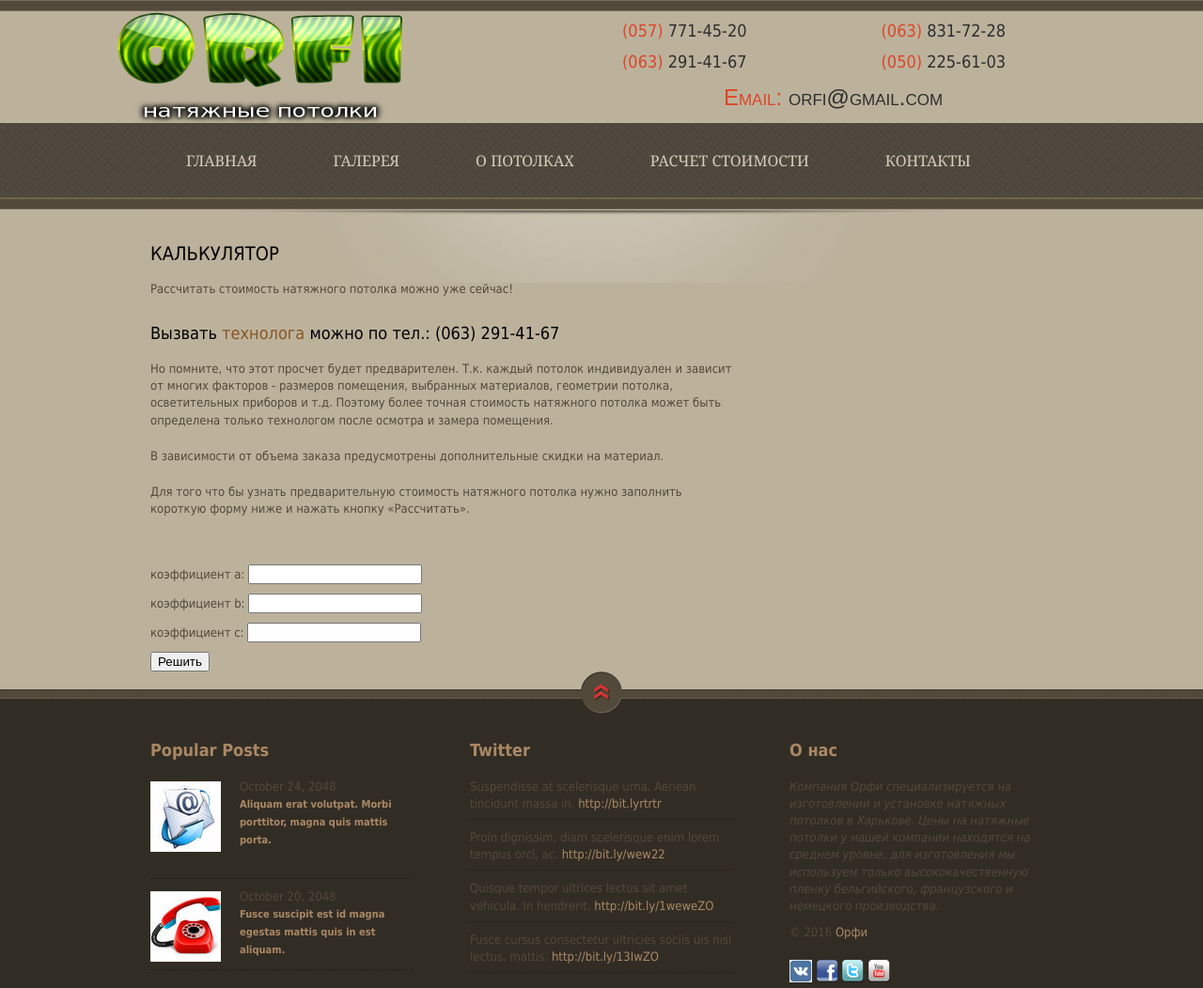
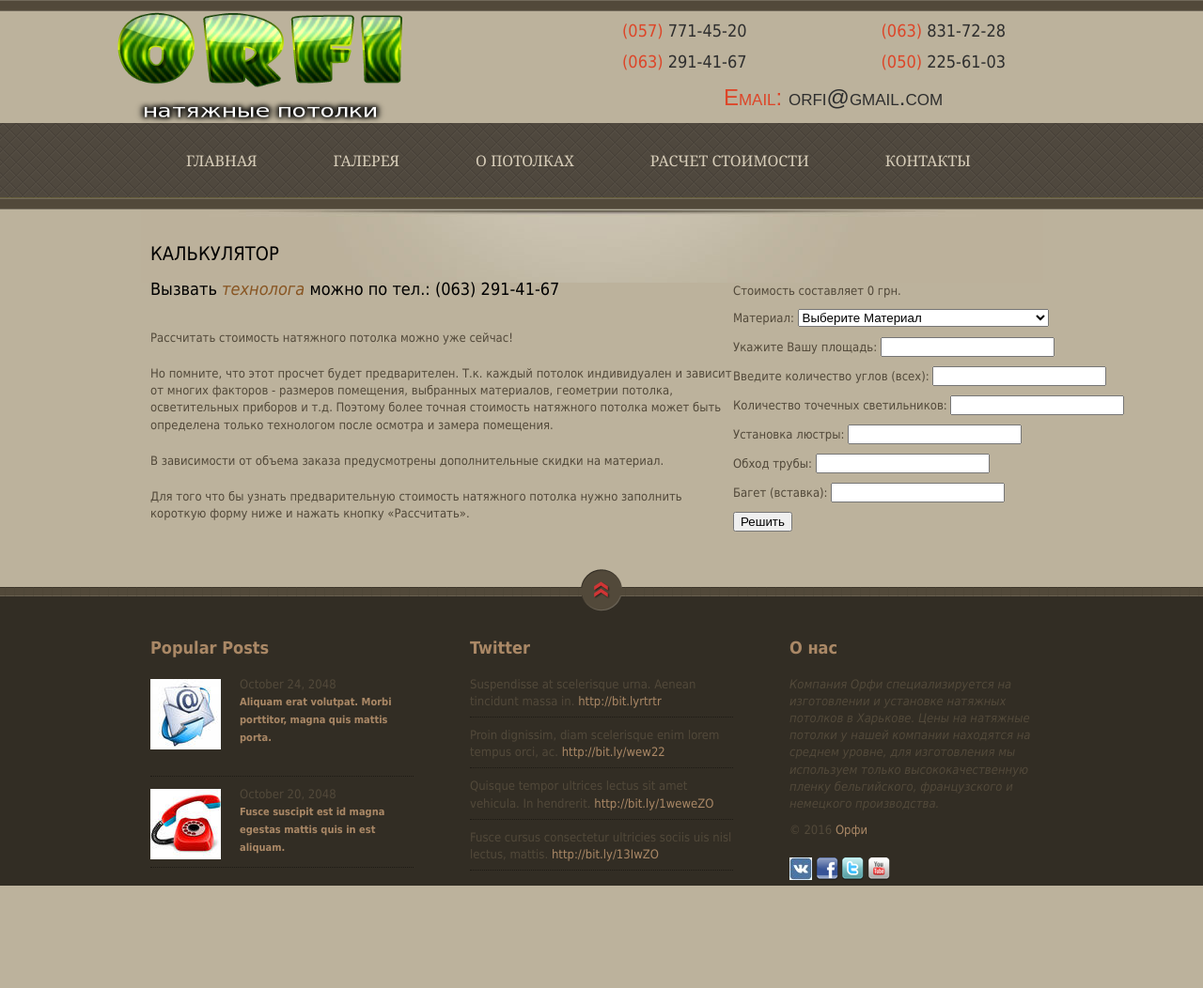
Before and after one commit to pogorelov-sergey/second_project, a Django app: page /calculator/ in a window 1280 px wide; the page is wider, and only the part inside the window is pictured. Shown: that part at 94% size. After the commit the page ends 943 px from the top of that part, so only its background shows below. Run offline with Django 3.2, Linux system fonts and the light colour scheme; data comes from the database, SQL or seed files in the repository; both versions use the stored data as it was after the commit.

Commit message:
added calculator

```diff
--- a/calculator/forms.py
+++ b/calculator/forms.py
@@ -1,14 +1,79 @@
 # -*- coding: utf-8 -*-
 from django import forms
 
+MATERIAL_CHOICES = (
+	('0', 'Выберите Материал'),
+    ('Бельгия', (
+            ('1', 'Глянцевая (54 цвета)'),
+            ('2', 'Матовая (120 цветов)'),
+            ('3', 'Сатин (10 цветов)'),
+        )
+    ),
+    ('Франция', (
+            ('4', 'Глянцевая (32 цвета)'),
+            ('5', 'Фактурная (12 цветов)'),
+        )
+    ),
+    ('Германия', (
+            ('6', 'Глянцевая (60 цветов)'),
+            ('7', 'Матовая (32 цвета)'),
+        )
+    ),
+    ('Дизайнерские решения', (
+            ('8', 'Звездное небо (цена договорная)'),
+            ('9', 'Фотопечать (540 грн. за м.кв.)'),
+            ('10', 'Двух уровневые (по договоренности)'),
+        )
+    ),
+)
 
 class CalculatorForm(forms.Form):
-	a = forms.IntegerField(label="коэффициент a")
-	b = forms.IntegerField(label="коэффициент b")
-	c = forms.IntegerField(label="коэффициент c")
+	material = forms.ChoiceField(label="Материал", choices=MATERIAL_CHOICES)
+	area = forms.IntegerField(required=False, label="Укажите Вашу площадь")
+	angles = forms.IntegerField(required=False, label="Введите количество углов (всех)")
+	lamp = forms.IntegerField(required=False, label="Количество точечных светильников")
+	chandelier = forms.IntegerField(required=False, label="Установка люстры")
+	trumpet = forms.IntegerField(required=False, label="Обход трубы")
+	baguette = forms.IntegerField(required=False, label="Багет (вставка)")
 
-	def clean_a(self):
-		data = self.cleaned_data['a']
-		if data == 0:
-			raise forms.ValidationError("коэффициент при первом слагаемом уравнения не может быть равным нулю")
-		return data
+	def clean_area(self):
+		area = self.cleaned_data['area']
+		c = str(area)
+		if c[0] == '-':
+			raise forms.ValidationError("Введите пожалуйста положительное число! ")
+		return area
+
+	def clean_angles(self):
+		angles = self.cleaned_data['angles']
+		c = str(angles)
+		if c[0] == '-':
+			raise forms.ValidationError("Введите пожалуйста положительное число! ")
+		return angles
+
+	def clean_lamp(self):
+		lamp = self.cleaned_data['lamp']
+		c = str(lamp)
+		if c[0] == '-':
+			raise forms.ValidationError("Введите пожалуйста положительное число! ")
+		return lamp
+
+	def clean_chandelier(self):
+		chandelier = self.cleaned_data['chandelier']
+		c = str(chandelier)
+		if c[0] == '-':
+			raise forms.ValidationError("Введите пожалуйста положительное число! ")
+		return chandelier
+
+	def clean_trumpet(self):
+		trumpet = self.cleaned_data['trumpet']
+		c = str(trumpet)
+		if c[0] == '-':
+			raise forms.ValidationError("Введите пожалуйста положительное число! ")
+		return trumpet
+
+	def clean_baguette(self):
+		baguette = self.cleaned_data['baguette']
+		c = str(baguette)
+		if c[0] == '-':
+			raise forms.ValidationError("Введите пожалуйста положительное число! ")
+		return baguette
--- a/calculator/views.py
+++ b/calculator/views.py
@@ -1,3 +1,4 @@
+# -*- coding: utf-8 -*-
 from django.shortcuts import render
 from calculator.models import Calculator
 from ceilings.models import Ceiling
@@ -8,26 +9,80 @@ def calculator(request):
 	context = {}
 	context['ceilings'] = Ceiling.objects.all()
 	context['contents'] = Calculator.objects.all()
-	if request.POST:
+	if request.method == 'POST':
 		form = CalculatorForm(request.POST)
 		context['form'] = form
 		if form.is_valid():
-			a = form.cleaned_data['a']
-			b = form.cleaned_data['b']
-			c = form.cleaned_data['c']
-			d = b * b - 4 * a * c
-			if d < 0:
-				context['d'] = d
-			elif d == 0:
-				x = (-b + d**(1/2.0)) / 2*a
-				context['x1'] = round(x, 1)
-				context['d'] = d
-			else:
-				x1 = (-b + d**(1/2.0)) / 2*a
-				x2 = (-b - d**(1/2.0)) / 2*a
-				context['x1'] = round(x1, 1)
-				context['x2'] = round(x2, 1)
-				context['d'] = d
+			material = form.cleaned_data['material']
+			area = form.cleaned_data['area']
+			angles = form.cleaned_data['angles']
+			lamp = form.cleaned_data['lamp']
+			chandelier = form.cleaned_data['chandelier']
+			trumpet = form.cleaned_data['trumpet']
+			baguette = form.cleaned_data['baguette']
+			print material, area
+			if int(material) == 1 and area < 5:
+				context['result'] = 350
+			elif int(material) == 1 and area >= 5 and area < 10:
+				context['result'] = 250
+			elif int(material) == 1 and area >= 10:
+				context['result'] = 210
+			if int(material) == 2 and area < 5:
+				context['result'] = 350
+			elif int(material) == 2 and area >= 5 and area < 10:
+				context['result'] = 240
+			elif int(material) == 2 and area >= 10:
+				context['result'] = 190
+			if int(material) == 3 and area < 5:
+				context['result'] = 380
+			elif int(material) == 3 and area >= 5 and area < 10:
+				context['result'] = 290
+			elif int(material) == 3 and area >= 10:
+				context['result'] = 250
+			if int(material) == 4 and area < 5:
+				context['result'] = 390
+			elif int(material) == 4 and area >= 5 and area < 10:
+				context['result'] = 300
+			elif int(material) == 4 and area >= 10:
+				context['result'] = 260
+			if int(material) == 5 and area < 5:
+				context['result'] = 400
+			elif int(material) == 5 and area >= 5 and area < 10:
+				context['result'] = 320
+			elif int(material) == 5 and area >= 10:
+				context['result'] = 280
+			if int(material) == 6 and area < 5:
+				context['result'] = 350
+			elif int(material) == 6 and area >= 5 and area < 10:
+				context['result'] = 260
+			elif int(material) == 6 and area >= 10:
+				context['result'] = 220
+			if int(material) == 7 and area < 5:
+				context['result'] = 350
+			elif int(material) == 7 and area >= 5 and area < 10:
+				context['result'] = 240
+			elif int(material) == 7 and area >= 10:
+				context['result'] = 200
+			if int(material) == 9:
+				context['result'] = 540
+			if int(material) == 8:
+				context['result'] = 0
+			if int(material) == 0:
+				context['result'] = 0
+			if int(material) == 10:
+				context['result'] = 0
+			if area != 0 and area != None:
+				context['result'] = context['result'] * area
+			if angles != 0 and angles != None:
+				context['result'] = context['result'] + angles * 40
+			if lamp != 0 and lamp != None:
+				context['result'] = context['result'] + lamp * 80
+			if chandelier != 0 and chandelier != None:
+				context['result'] = context['result'] + chandelier * 80
+			if trumpet != 0 and trumpet != None:
+				context['result'] = context['result'] + trumpet * 80
+			if baguette != 0 and baguette != None:
+				context['result'] = context['result'] + baguette * 35
 	else:
 		form = CalculatorForm()
 		context['form'] = form
--- a/home/models.py
+++ b/home/models.py
@@ -16,8 +16,8 @@ class Slider(models.Model):
 
 
 class Feedback(models.Model):
-    name = models.CharField(max_length=255, verbose_name='Имя')
-    phone = models.CharField(max_length=15, verbose_name='Номер телефона')
+    name = models.CharField(blank=True, max_length=255, verbose_name='Имя')
+    phone = models.CharField(blank=True, max_length=15, verbose_name='Номер телефона')
     message = models.TextField(blank=True, verbose_name='Сообщение')
     create_date = models.DateTimeField(auto_now_add=True)
 
--- a/templates/calculator/calculator.html
+++ b/templates/calculator/calculator.html
@@ -23,29 +23,24 @@
 		<div id="content">
         	{% for text in contents %}
             <h3>{{ text.name }}</h3>
+            {% if text.phone %}
+			<h4>Вызвать <a href="{% url 'feedback' %}"><em>технолога</em></a> можно по тел.: {{ text.phone}}</h4></br>
+			{% endif %}
            	<p>{{ text.content }}</p>
-           	{% if text.phone %}
-			</br><h4>Вызвать <a href="{% url 'feedback' %}">технолога</a> можно по тел.: {{ text.phone}}</h4>
-			{% endif %}
             {% endfor %}
             <div class="cleaner h40"></div>
 
 
-            <form method="post">{% csrf_token %}
-		  {{ form.as_p }}
-		  <input type="submit" value="Решить" />
-		</form>
 
-{% if d or d == 0 %}
-<p>Дискриминант: {{ d }}</p>
-{% if d < 0 %}<p><strong>Дискриминант меньше нуля, квадратное уравнение не имеет действительных решений.</strong></p>
-{% elif d == 0 %}<p><strong>Дискриминант равен нулю, квадратное уравнение имеет один действительный корень: x1 = x2 = {{ x1 }}</strong></p>
-{% else %}<p><strong>Квадратное уравнение имеет два действительных корня: x1 = {{ x1 }}, x2 = {{ x2 }}</strong></p>
-{% endif %}
-{% endif %}
+
 
 
 	</div>
     </div> <!-- end of main -->
 </div> <!-- end of main wrapper -->
+<p>Стоимость составляет {{ result|default:"0" }} грн.</p>
+            <form method="post">{% csrf_token %}
+		  {{ form.as_p }}
+		  <input type="submit" value="Решить" />
+		</form>
 {% endblock content %}
```
Also changed, not shown: home/forms.py (+8 -0 lines), templates/feedback.html (+3 -4 lines), db.sqlite3.
